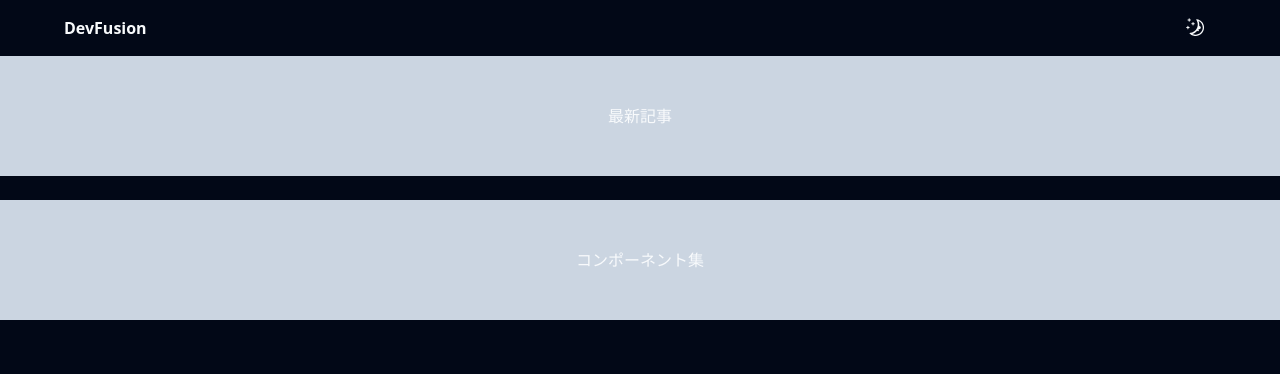
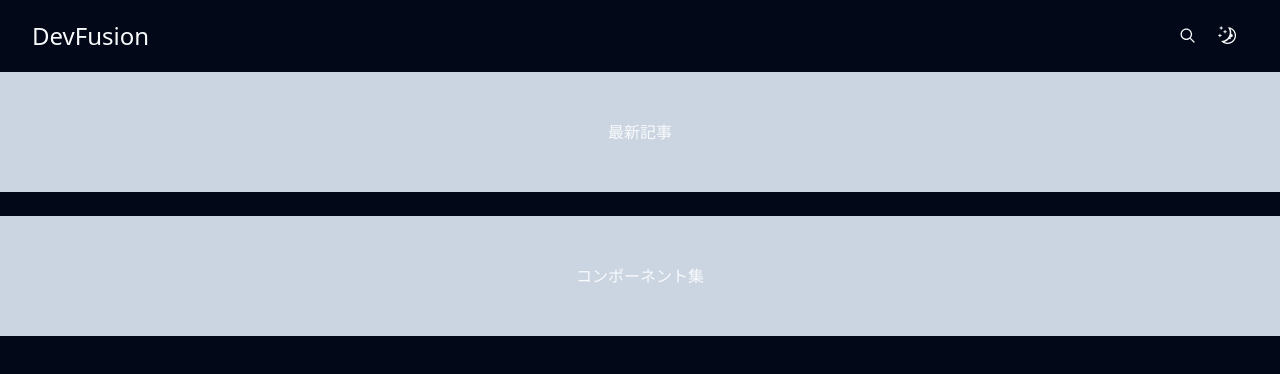
Before and after one commit to kkkumakk001/DevFusion, a Next.js app: page / in a window 1280 px wide. Shown: the top 374 px of the page. Built offline with nearby package versions, Linux system fonts and the light colour scheme.

Commit message:
[feat]: 検索ページへのリンク付きの虫眼鏡アイコンを追加、ヘッダー内の3つのアイコンの大きさが同じになるように修正

```diff
--- a/components/Header.tsx
+++ b/components/Header.tsx
@@ -2,14 +2,21 @@ import Link from "next/link";
 import React from "react";
 import { ModeToggleButton } from "./ModeToggleButton";
 import NavSheet from "./NavSheet";
+import { MagnifyingGlassIcon } from "@radix-ui/react-icons";
+import { Button } from "./ui/button";
 
 const Header = () => {
     return (
-        <header className="mx-auto flex w-[90%] items-center justify-between py-2">
-            <h1 className="font-semibold">
+        <header className="mx-auto flex w-[95%] items-center justify-between py-4">
+            <h1 className="text-2xl">
                 <Link href="/">DevFusion</Link>
             </h1>
-            <div className="flex wrap gap-4">
+            <div className="flex wrap">
+                <Button variant="noDesign" size="icon">
+                    <Link href="/article/search">
+                        <MagnifyingGlassIcon className="h-[1.2rem] w-[1.2rem]" />
+                    </Link>
+                </Button>
                 <ModeToggleButton />
                 <NavSheet className="md:hidden" />
             </div>
```
